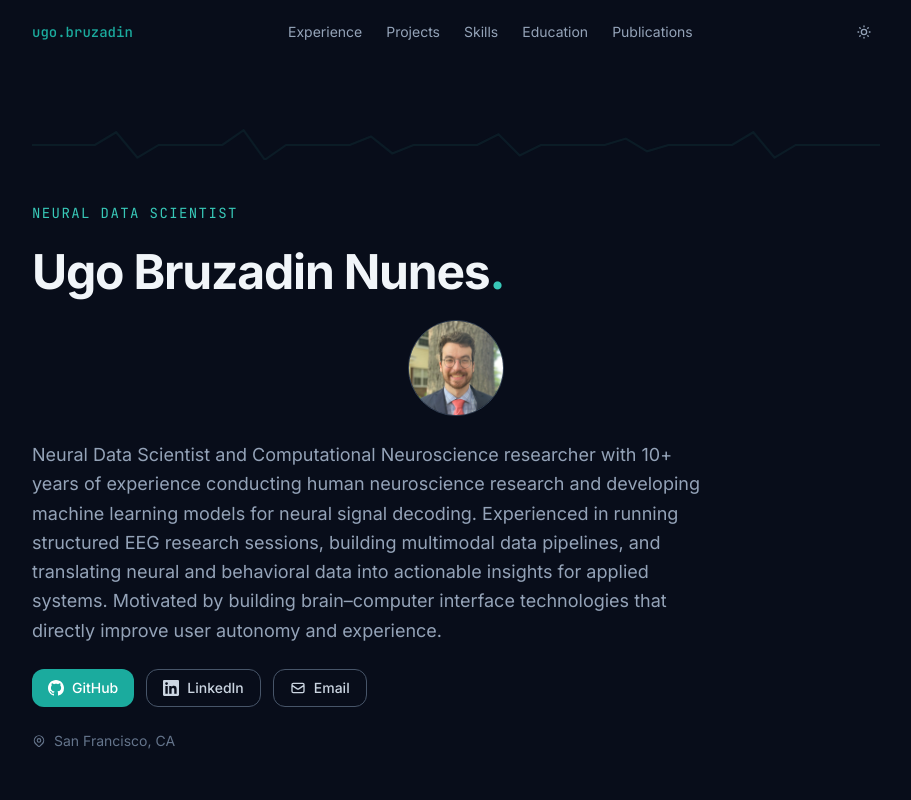
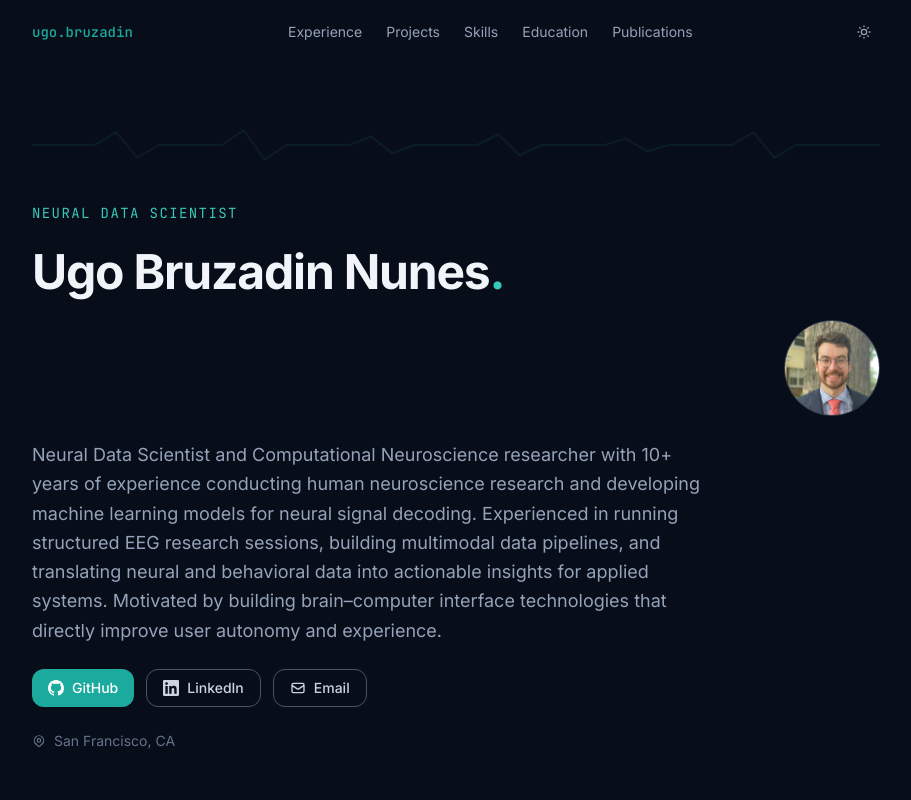
Before and after one commit to UgoBruzadin/portfolio, a React (Vite) app: page / in a window 1280 px wide. Shown: the top 800 px of the page, without its empty margins (184-1095 px from the left). Built offline with nearby package versions, Linux system fonts and the light colour scheme; no server answers.

Commit message:
Adjust hero profile image alignment, shrink project carousel picture, add modal project image

```diff
--- a/src/components/Hero.jsx
+++ b/src/components/Hero.jsx
@@ -11,7 +11,7 @@ const fadeUp = (delay = 0) => ({
 
 export default function Hero() {
   return (
-    <section id="top" className="pt-8 pb-4">
+    <section id="top" className="relative pt-8 pb-4">
       {/* EEG-style decorative signal line */}
       <div className="mb-10 overflow-hidden h-8 opacity-30 dark:opacity-20">
         <svg viewBox="0 0 800 32" className="w-full eeg-pulse" preserveAspectRatio="none">
@@ -40,7 +40,7 @@ export default function Hero() {
           <span className="text-neural-400">.</span>
         </motion.h1>
 
-        <motion.div {...fadeUp(0.15)} className="flex justify-center">
+        <motion.div {...fadeUp(0.15)} className="flex justify-end">
           <img
             src={`${BASE}profile.jpg`}
             alt="Ugo Bruzadin Nunes"
--- a/src/components/Projects/ProjectCarousel.jsx
+++ b/src/components/Projects/ProjectCarousel.jsx
@@ -53,7 +53,7 @@ function CarouselCard({ project, onClick, active }) {
       `}
     >
       {/* Figure */}
-      <div className="h-44 overflow-hidden bg-slate-100 dark:bg-slate-800">
+      <div className="h-32 overflow-hidden bg-slate-100 dark:bg-slate-800">
         <ProjectFigure project={project} />
       </div>
 
--- a/src/components/Projects/ProjectModal.jsx
+++ b/src/components/Projects/ProjectModal.jsx
@@ -1,5 +1,7 @@
 import { motion, AnimatePresence } from 'framer-motion'
 import { useEffect } from 'react'
+
+const BASE = import.meta.env.BASE_URL
 
 const rows = [
   { label: 'Why it matters', key: 'why' },
@@ -48,6 +50,16 @@ export default function ProjectModal({ project, onClose }) {
                 </svg>
               </button>
             </div>
+
+            {project.image && (
+              <div className="mb-6 flex justify-center">
+                <img
+                  src={`${BASE}projects/${project.image}`}
+                  alt={project.name}
+                  className="max-h-60 w-full max-w-xl rounded-xl object-contain border border-slate-200 dark:border-slate-700"
+                />
+              </div>
+            )}
 
             {project.tags && (
               <div className="flex flex-wrap gap-2 mb-6">
```
